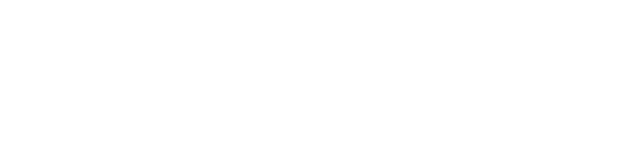
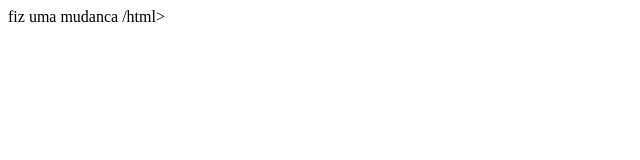
Before and after one commit to edouardmitteldorf/gitjun21edouardmitteldorf, a plain HTML site: page index.html in a window 1280 px wide. Shown: the whole page, without its empty margins (0-640 px from the left). Drawn offline with Linux system fonts and the light colour scheme.

Commit message:
index.html atualizado de qualquer jeito

```diff
--- a/index.html
+++ b/index.html
@@ -1,2 +1,3 @@
 <html>
-</html>
+fiz uma mudanca
+/html>
```
